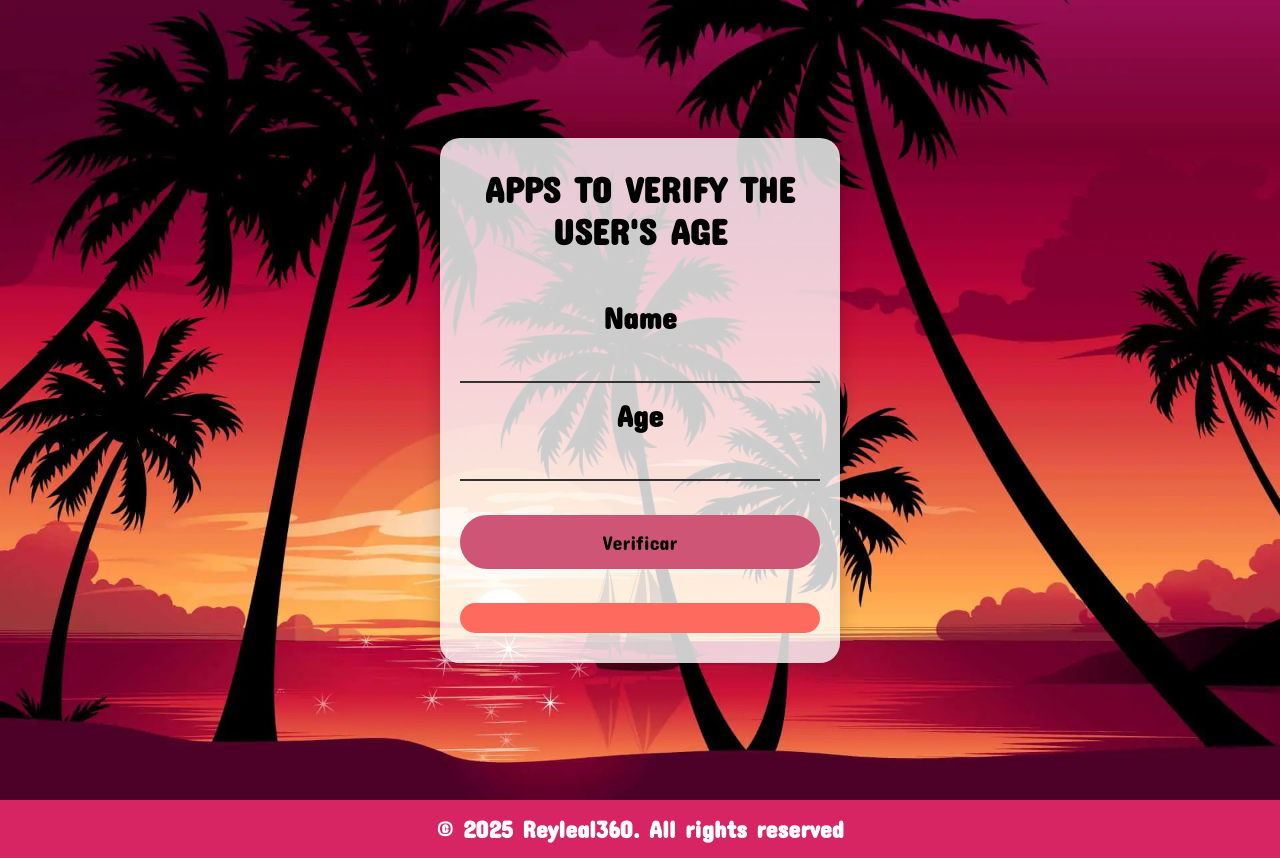
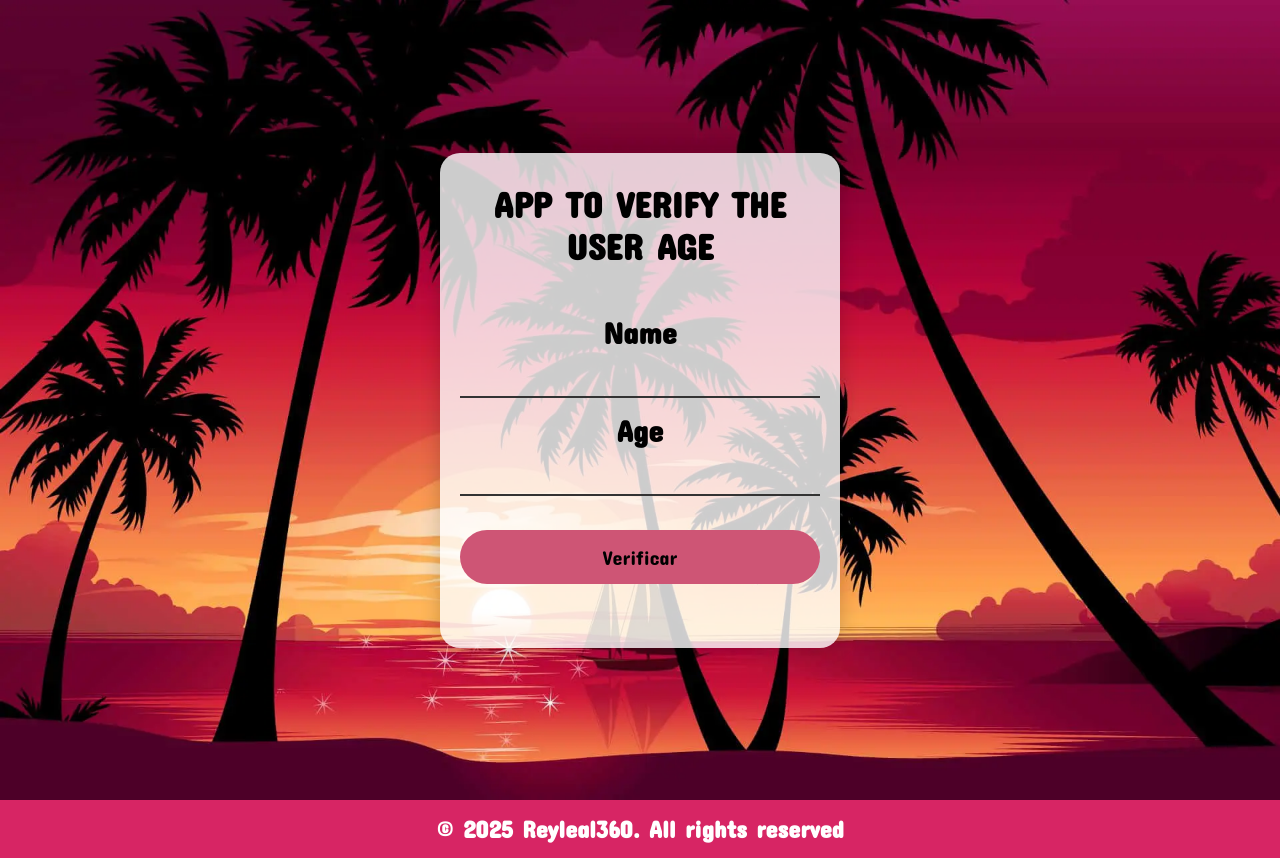
Before and after one commit to Reyleal360/Interactive-Message-System, a plain HTML site: page index.html in a window 1280 px wide. Drawn offline with Linux system fonts and the light colour scheme.

Commit message:
feat:finish

```diff
--- a/index.html
+++ b/index.html
@@ -5,7 +5,7 @@
     <meta name="viewport" content="width=device-width, initial-scale=1.0" />
     <meta name="description" content="This project was made to verify the age of any user."/>
     <meta name="keywords" content="user,age,verific" />
-    <meta name="sitedomain" content="https://jcomte23.github.io" />
+    <meta name="sitedomain" content="https://github.com/Reyleal360" />
     <meta name="organization" content="Reyleal360" />
     <meta name="author" content="Reinaldo Andres Leal Brochero" />
     <meta name="designer" content="Reinaldo Andres Leal Brochero" />
@@ -28,7 +28,7 @@
     <main>
       <section class="container">
         <div class="title">
-        <h1>Apps to verify the user's age</h1>
+        <h1>App to verify the user age</h1>
         <br/>
       </div>
         <form>
--- a/src/css/styless.css
+++ b/src/css/styless.css
@@ -78,8 +78,7 @@
   .containerResult {
     background-color: rgb(255, 106, 95);
     border-radius: 50px;
-    font-size: 20px;
-    padding: 15px;
+    font-size: 19px;
     margin-top: 15px;
     text-align: center;
   }
```
